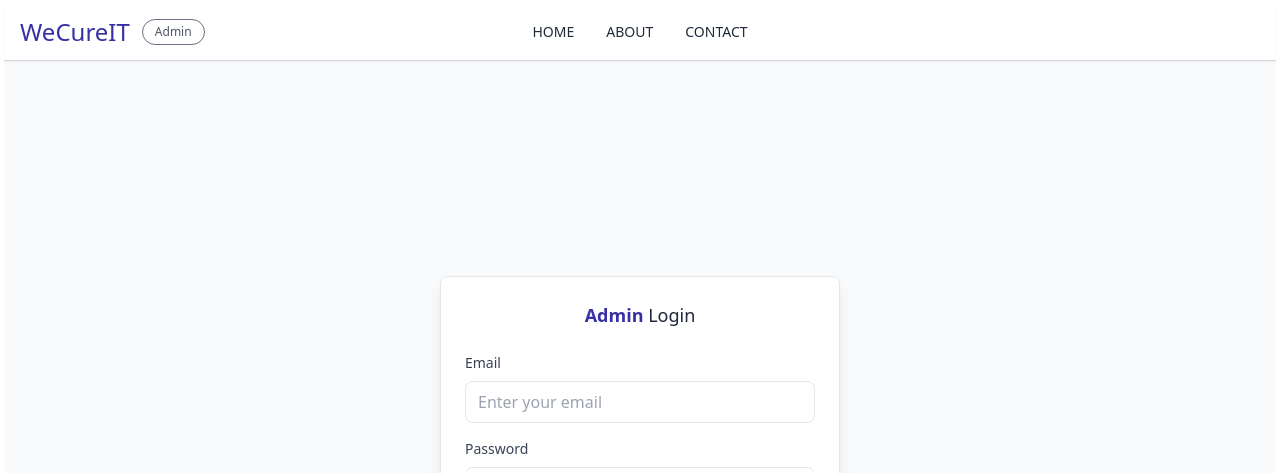
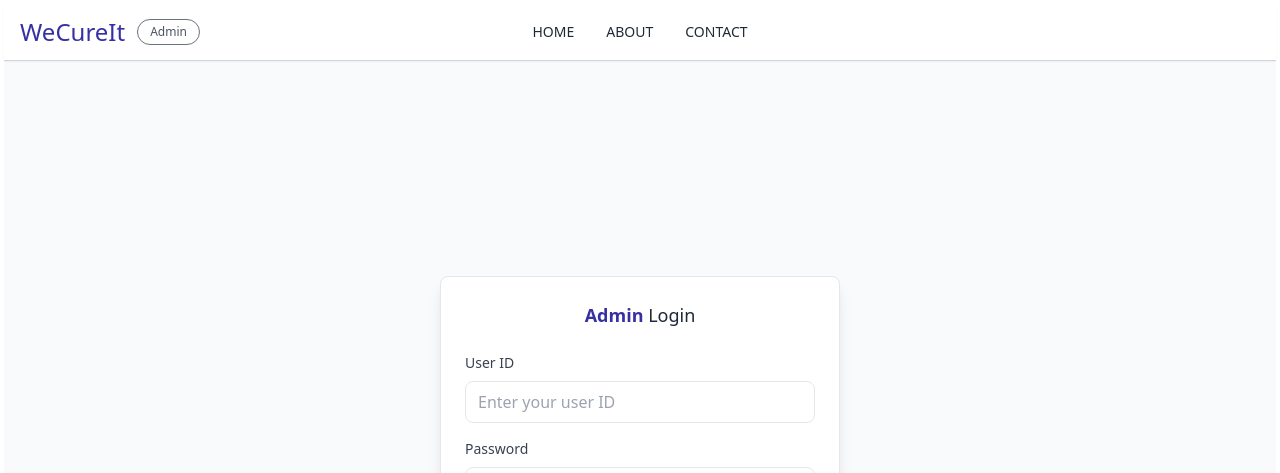
Before and after one commit to prathikrgowda/WeCureIT, a React (Create React App) app in the folder frontend/: page /login in a window 1280 px wide. Shown: the top 473 px of the page. Built offline with nearby package versions, Linux system fonts and the light colour scheme.

Commit message:
Integrating backend and frontend for admin authentication

```diff
--- a/frontend/src/AdminLogin.jsx
+++ b/frontend/src/AdminLogin.jsx
@@ -1,18 +1,35 @@
 import React, { useState } from 'react';
 import { useNavigate } from 'react-router-dom';
+import axios from 'axios'; // Import axios for API calls
 
 function AdminLogin() {
   const navigate = useNavigate();
-  const [email, setEmail] = useState('');
+  const [user_id, setUserId] = useState('');
   const [password, setPassword] = useState('');
+  const [error, setError] = useState(''); // State to hold error messages
 
-  const handleLogin = (e) => {
+  const handleLogin = async (e) => {
     e.preventDefault();
-    // Add your authentication logic here
-    if (email && password) {
-      navigate('/Dashboard'); // Redirect to Dashboard
-    } else {
-      alert('Please enter email and password');
+
+    try {
+      // Call the authentication API
+      const response = await axios.post('http://localhost:4000/api/admin/authenticate', {
+        user_id,
+        password,
+      });
+
+      // If authentication is successful, navigate to the dashboard
+      if (response.status === 200) {
+        setError(''); // Clear error state
+        navigate('/Dashboard'); // Redirect to Dashboard
+      }
+    } catch (error) {
+      // Handle authentication failure
+      if (error.response && error.response.data && error.response.data.error) {
+        setError(error.response.data.error); // Set the error message from backend
+      } else {
+        setError('Server error. Please try again later.');
+      }
     }
   };
 
@@ -23,9 +40,9 @@ function AdminLogin() {
         <div className="flex items-center justify-between">
           {/* Left Section: Logo and Admin Badge */}
           <div className="flex items-center gap-3">
-            <h1 className="text-2xl text-indigo-800">WeCureIT</h1>
+          <h1 className="text-2xl text-indigo-800">WeCureIt</h1>
             <span className="px-3 py-1 text-xs font-thin leading-4 text-gray-600 rounded-full border border-gray-500">
-              Admin
+            Admin
             </span>
           </div>
 
@@ -60,19 +77,19 @@ function AdminLogin() {
             <span className="text-indigo-800 font-bold">Admin</span> Login
           </h2>
           <form onSubmit={handleLogin}>
-            {/* Email Field */}
+            {/* User ID Field */}
             <div className="mb-4">
-              <label htmlFor="email" className="block text-sm text-gray-700 mb-2">
-                Email
+              <label htmlFor="user_id" className="block text-sm text-gray-700 mb-2">
+                User ID
               </label>
               <input
-                type="email"
-                id="email"
-                name="email"
-                value={email}
-                onChange={(e) => setEmail(e.target.value)}
+                type="text"
+                id="user_id"
+                name="user_id"
+                value={user_id}
+                onChange={(e) => setUserId(e.target.value)}
                 className="w-full border rounded-lg px-3 py-2 focus:outline-none focus:ring focus:ring-indigo-300"
-                placeholder="Enter your email"
+                placeholder="Enter your user ID"
               />
             </div>
             {/* Password Field */}
@@ -90,6 +107,12 @@ function AdminLogin() {
                 placeholder="Enter your password"
               />
             </div>
+            {/* Display Error Message */}
+            {error && (
+              <div className="mb-4 text-sm text-red-600 text-center">
+                {error}
+              </div>
+            )}
             {/* Login Button */}
             <button
               type="submit"
```
